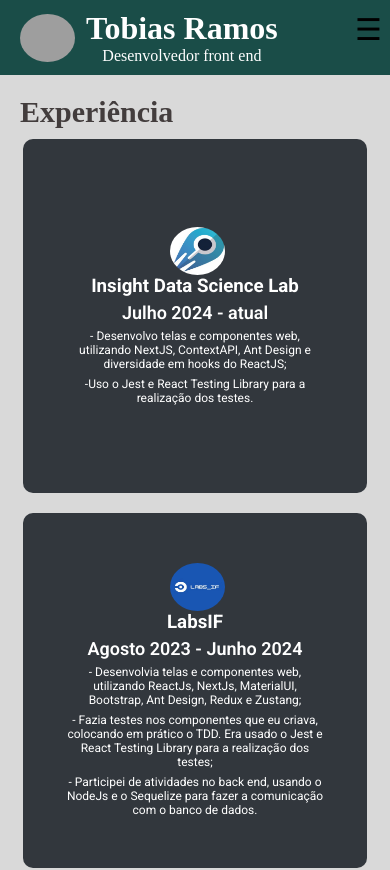
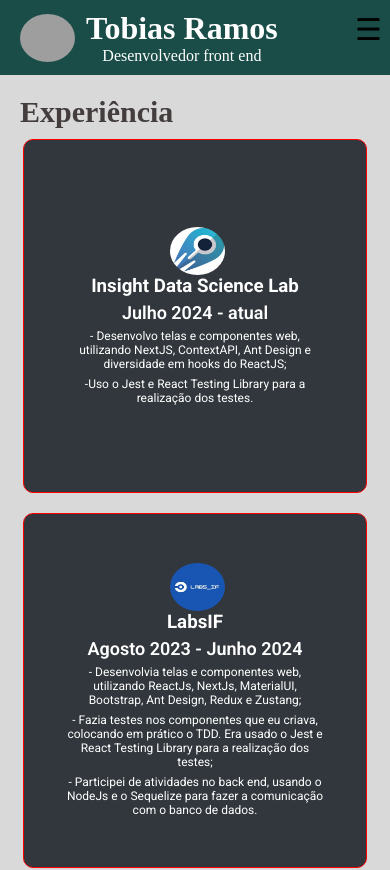
Before and after one commit to tobiasramos/my-portfolio, a React (Vite) app: page /experience in a window 390 px wide. Shown: the top 870 px of the page. Built offline with nearby package versions, Linux system fonts and the light colour scheme; grey boxes are pictures that could not be loaded.

Commit message:
Fazendo ajuste no tamanho da div de company

```diff
--- a/src/components/experience/Experience.module.css
+++ b/src/components/experience/Experience.module.css
@@ -44,10 +44,11 @@
     font-size: 14px;
 }
 
-@media (max-width: 1274px) {
+@media (max-width: 1374px) {
     .company {
-        width: 46%;
+        width: 48%;
         height: 42vh;
+        border: 1px solid red;
     }
 }
 
```
